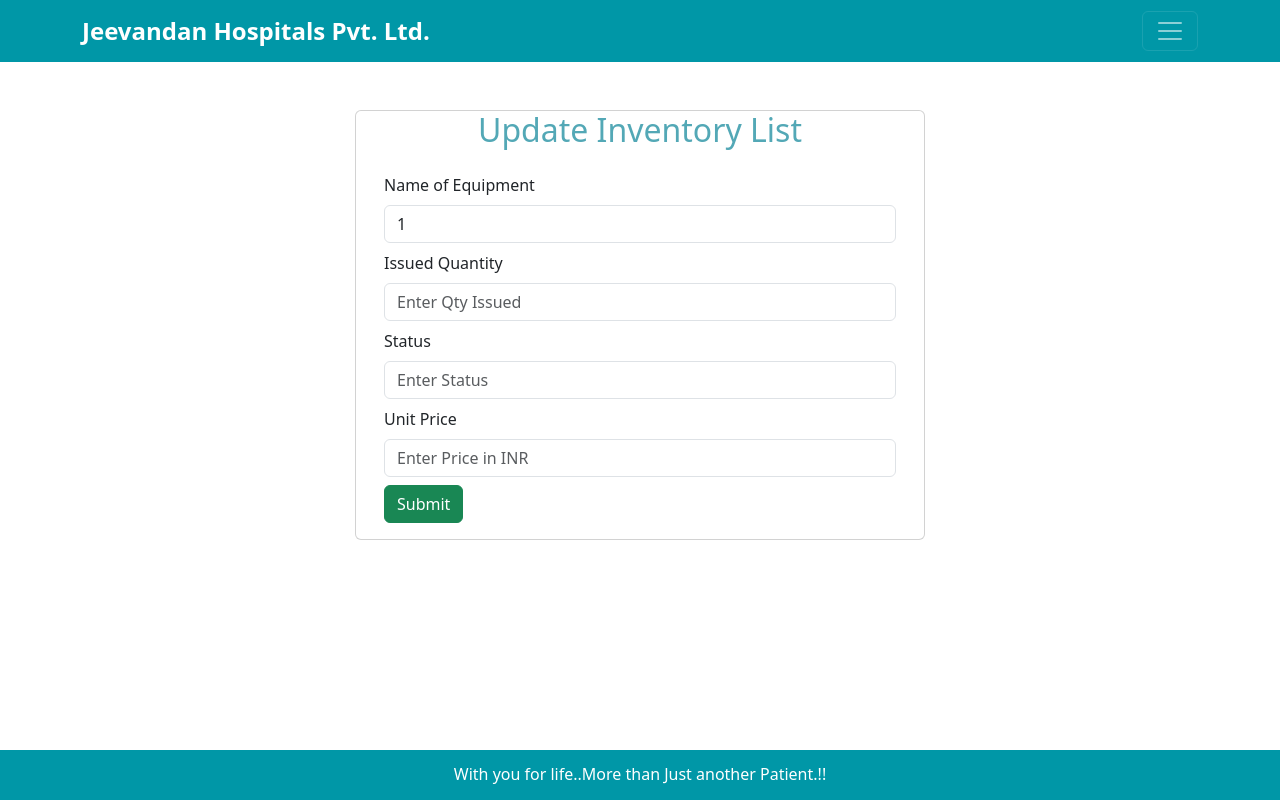
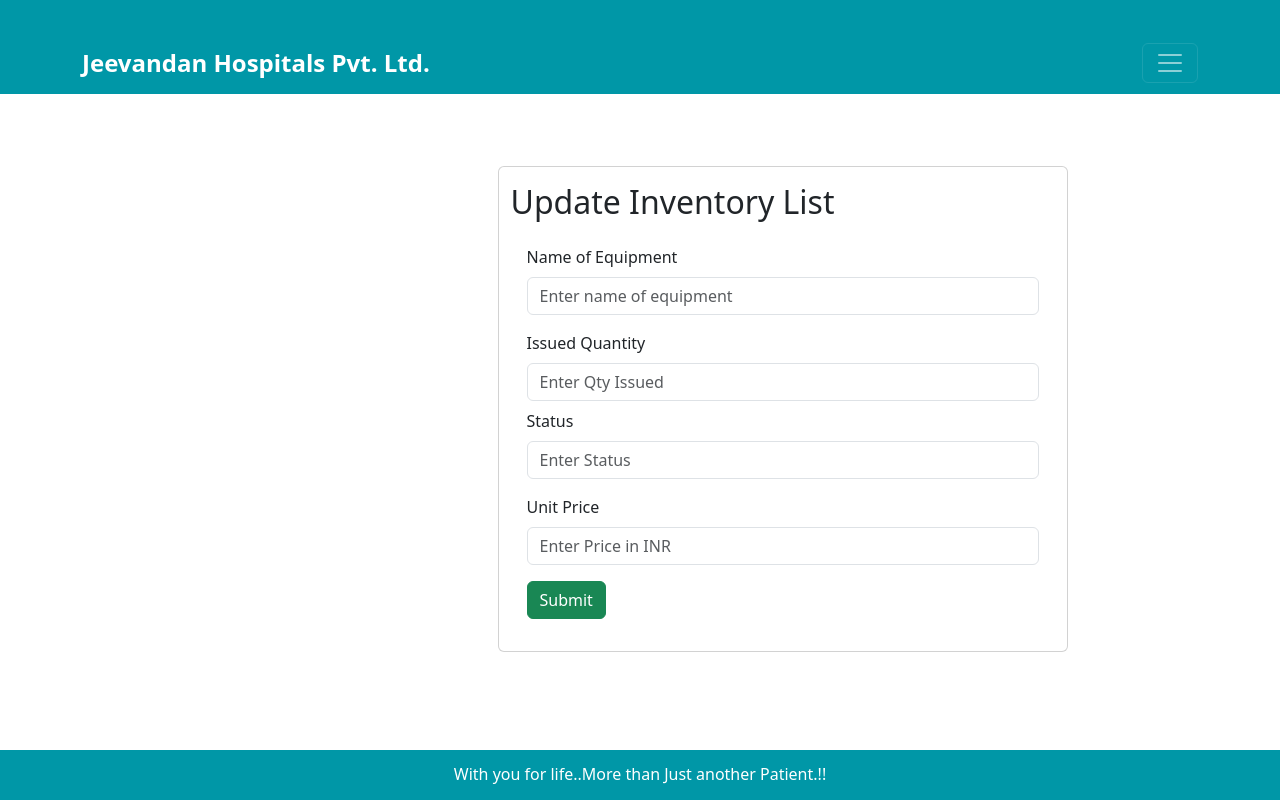
Before and after one commit to mansurishabista/HospitalManagement, a React (Vite) app in the folder ems-frontend/: page /update-item/1 in a window 1280 px wide. Built offline with nearby package versions, Linux system fonts and the light colour scheme; no server answers.

Commit message:
Inventory validation updated and all the issues solved

```diff
--- a/ems-frontend/src/components/HeaderComponents.jsx
+++ b/ems-frontend/src/components/HeaderComponents.jsx
@@ -34,9 +34,6 @@
             <Nav.Link> Inventory</Nav.Link>
           </LinkContainer>
 
-          <LinkContainer to="/appointment">
-            <Nav.Link>Appointment</Nav.Link>
-          </LinkContainer>
 
           <LinkContainer to="/departments">
             <Nav.Link>Departments</Nav.Link>
--- /dev/null
+++ b/ems-frontend/src/components/Inventory.css
@@ -0,0 +1,19 @@
+.container{
+    margin-top: 2rem;
+}
+
+.card{
+
+    padding: 1rem;
+    border-radius: 0.5rem;
+    box-shadow: 0 0.125rem 0.25rem rgba(0,0,0,0,075);
+}
+
+.bth-success{
+    background-color: #28a745;
+    border: none;;
+}
+
+.bth-success:hover {
+    background-color: 218838;
+}
--- a/ems-frontend/src/components/Inventory.jsx
+++ b/ems-frontend/src/components/Inventory.jsx
@@ -2,27 +2,30 @@
 import { useNavigate, useParams } from 'react-router-dom';
 import { createInventory, updateInventory} from '../services/InventoryService'
 import { getItem } from '../services/InventoryService';
+import './Inventory.css';
 
 
 const Inventory = () => {
 
-    const [Equipment, setEquipment] = useState('')
+    const [equipment, setEquipment] = useState('')
     const [issuedQuantity, setIssuedQuantity] = useState('')
     const [status, setStatus]= useState('')
     const [unitPrice, setUnitPrice] = useState('')
+    const [errors, setErrors] = useState({})
 
 
-    const {equipment} = useParams();
+    const {equipment: equipmentParam } = useParams();
 
 
-    const navigator = useNavigate();
+    const navigate = useNavigate();
 
     useEffect( () => {
         debugger;
-        if(equipment){
+        if(equipmentParam){
 
-            getItem(equipment).then((response)=> {
+            getItem(equipmentParam).then((response)=> {
 
+                setEquipment(response.data.equipment);
                 setIssuedQuantity(response.data.issuedQuantity);
                 setStatus(response.data.status);
                 setUnitPrice(response.data.unitPrice);
@@ -34,24 +37,40 @@
             })
         }
 
-    }, [equipment])
+    }, [equipmentParam])
+
+    const validate = () => {
+        let tempErrors = {};
+        if(!equipment) tempErrors.equipment = " Equipment is required";
+        if(!issuedQuantity) tempErrors.issuedQuantity = " It is required";
+        if(!status) tempErrors.status = "status is required";
+        if (!unitPrice) tempErrors.unitPrice = " unit price is required";
+
+        setErrors(tempErrors);
+        return Object.keys(tempErrors).length === 0;
+
+    };
 
 
     function saveOrUpdateItem(e){
-        debugger;
+
+       // debugger;
+        e.preventDefault();
+        if (!validate()) return;
+
         const inventory = {equipment, issuedQuantity, status, unitPrice }
         console.log(inventory)
 
-        if(equipment){
-            updateInventory(equipment, inventory).then((response) => {
+        if(equipmentParam){
+            updateInventory(equipmentParam, inventory).then((response) => {
                  console.log(response.data)
-                navigator('/inventory');
+                navigate('/inventory');
 
             }).catch(error =>{
                 console.error(error);
-                 navigator('/inventory');
+                 navigate('/inventory');
 
-            })
+            });
 
          }
            else{
@@ -59,7 +78,7 @@
             createInventory(inventory).then((response) => {
                 console.log(response.data);
 
-                navigator('/inventory')
+                navigate('/inventory')
 
             }).catch(error =>{
                 console.error(error);
@@ -71,20 +90,18 @@
 
     }
 
-    function pageTitle(){
+    const pageTitle = () =>{
 
-        if(equipment){
-            return <h2 className = 'text-center' style = {{color: '#53a8b6'}}>Update Inventory List</h2>
-        }else{
-            return <h2 className = 'text-center' style = {{color: '#53a8b6'}}>Add Item</h2>
-        }
-    }
+        return(
+            <h2>{equipmentParam? "Update Inventory List" : "Add Item"}</h2>
+        );
+    };
 
 
   return (
-    <div className = 'container'>
+    <div className = 'container mt-4 mb-5'>
         <br /> <br />
-        <div className = 'row'>
+        <div className = 'row justify-content-center'>
 
             <div className = 'card col-md-6 offset-md-3 offset-md-3'>
                 {
@@ -92,30 +109,50 @@
 
                 }
                  <div className = 'card-body'>
-                    <form>
-                        <div className = 'form-group mb-2'>
+                    <form onSubmit = {saveOrUpdateItem}>
+                        <div className = 'form-group mb-3'>
                          <label className = 'form-label'>Name of Equipment </label>
                          <input type="text" placeholder = 'Enter name of equipment' name = 'equipment' value ={equipment} className = 'form-control' onChange = {(e) => setEquipment(e.target.value)}/>
+
+                         {
+                            errors.equipment &&(
+                                <div className = 'text-danger'>{errors.equipment}</div>
+                            )
+                         }
+
                         </div>
 
 
                         <div className = 'form-group mb-2'>
                          <label className = 'form-label'>Issued Quantity </label>
                          <input type="number" placeholder = 'Enter Qty Issued' name = 'isssuedQuantity' value ={issuedQuantity} className = 'form-control' onChange = {(e) => setIssuedQuantity(e.target.value)}/>
+
+                         {errors.issuedQuantity&&(
+                            <div className = "text-danger">{errors.isssuedQuantity}</div>
+                         )}
                         </div>
 
 
-                        <div className = 'form-group mb-2'>
+                        <div className = 'form-group mb-3'>
                          <label className = 'form-label'> Status </label>
                          <input type="text" placeholder = 'Enter Status' name = 'status' value ={status} className = 'form-control' onChange = {(e) => setStatus(e.target.value)}/>
+
+                         {errors.status&&(
+                            <div className = "text-danger">{errors.status}</div>
+                         )}
                         </div>
 
 
-                        <div className = 'form-group mb-2'>
+                        <div className = 'form-group mb-3'>
                          <label className = 'form-label'> Unit Price </label>
-                         <input type="nuber" placeholder = 'Enter Price in INR' name = 'unitPrice' value ={unitPrice} className = 'form-control' onChange = {(e) => setUnitPrice(e.target.value)}/>
+                         <input type="number" placeholder = 'Enter Price in INR' name = 'unitPrice' value ={unitPrice} className = 'form-control' onChange = {(e) => setUnitPrice(e.target.value)}/>
+
+                         {errors.unitPrice &&(
+                            <div className = "text-danger">{errors.unitPrice}</div>
+                         )}
+
                         </div>
-                        <button className = 'btn btn-success' onClick = {saveOrUpdateItem}>Submit</button>
+                        <button className = 'btn btn-success'>Submit</button>
                     </form>
 
                  </div>
@@ -128,4 +165,4 @@
   )
 }
 
-export default Inventory
+export default Inventory;
```
